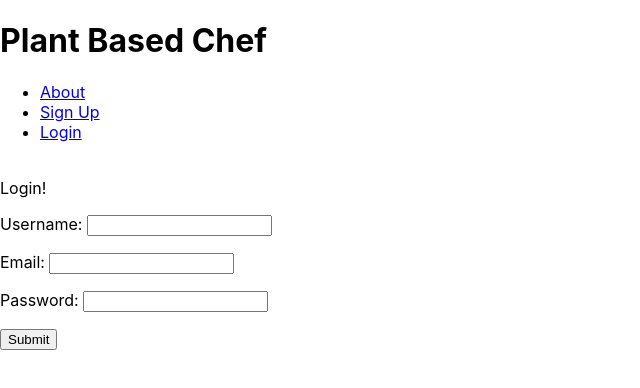
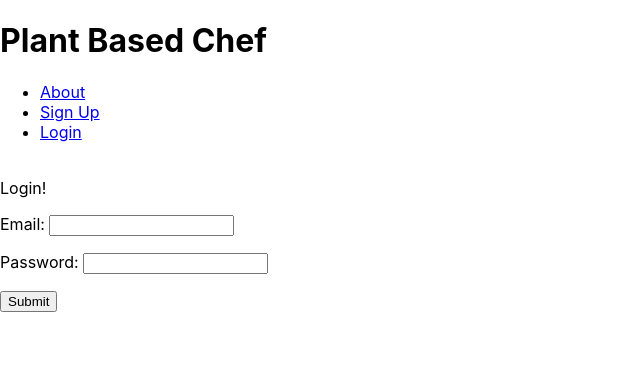
Before and after one commit to bthornton505/Plantify, a React (Create React App) app in the folder pbc-client/: page /login in a window 1280 px wide. Shown: the top 388 px of the page, without its empty margins (0-640 px from the left). Built offline with nearby package versions, Linux system fonts and the light colour scheme.

Commit message:
updated to only require email and password for login

```diff
--- a/pbc-client/src/containers/Login.js
+++ b/pbc-client/src/containers/Login.js
@@ -24,7 +24,7 @@ class Login extends Component {
   handleSubmit = event => {
     event.preventDefault()
     if (this.props.authenticate(this.state)) {
-      this.props.history.push(`/user/${this.state.username}`)
+      this.props.history.push(`/user_profile`)
       window.alert("You're Logged In!")
     } else {
       window.alert("Sorry, something went wrong. Please try logging in again.")
@@ -37,15 +37,7 @@ class Login extends Component {
       <br></br>
       Login!
         <form onSubmit={this.handleSubmit}>
-          <p>
-            <label>Username: </label>
-            <input
-              type="text"
-              name="username"
-              value={this.state.username}
-              onChange={this.handleChange}
-              />
-          </p>
+
           <p>
             <label>Email: </label>
             <input
@@ -74,3 +66,15 @@ class Login extends Component {
 }
 
 export default Login = withRouter(connect(null, { authenticate })(Login));
+
+// <p>
+//   <label>Username: </label>
+//   <input
+//     type="text"
+//     name="username"
+//     value={this.state.username}
+//     onChange={this.handleChange}
+//     />
+// </p>
+
+// ${this.state.username}
```
